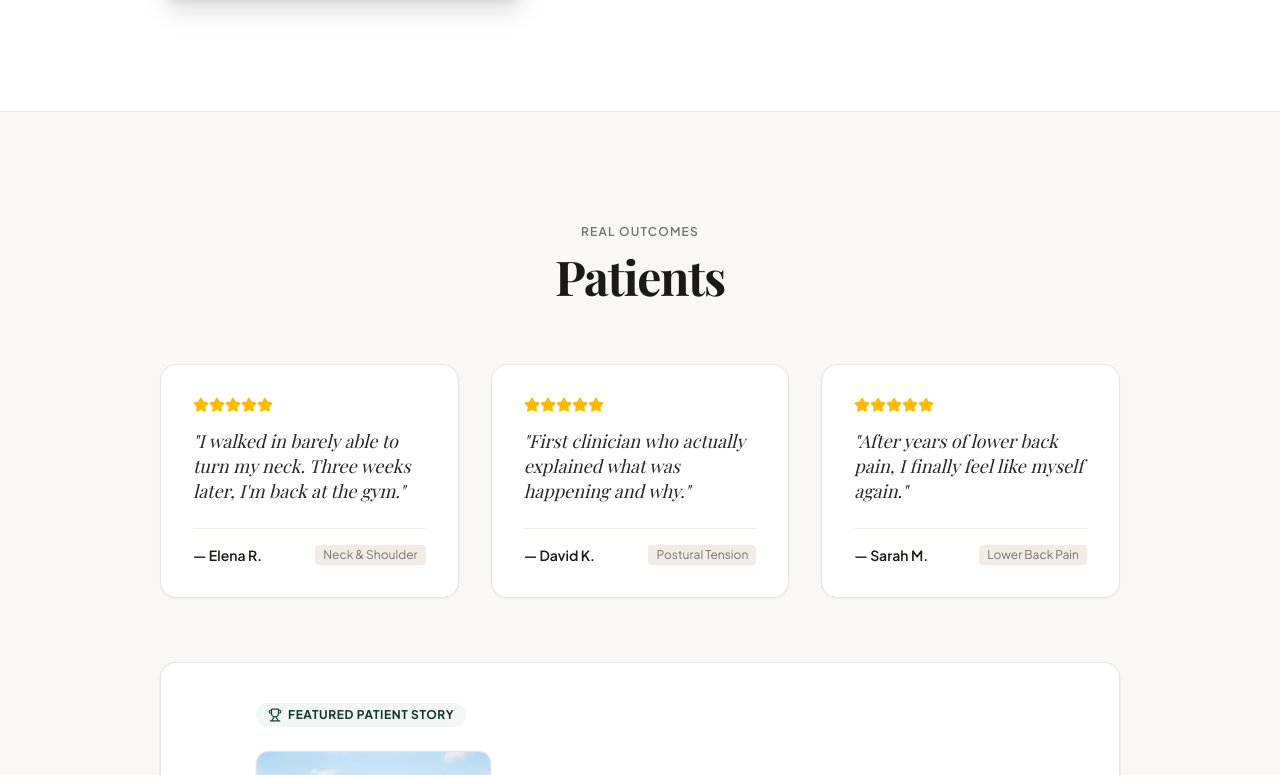
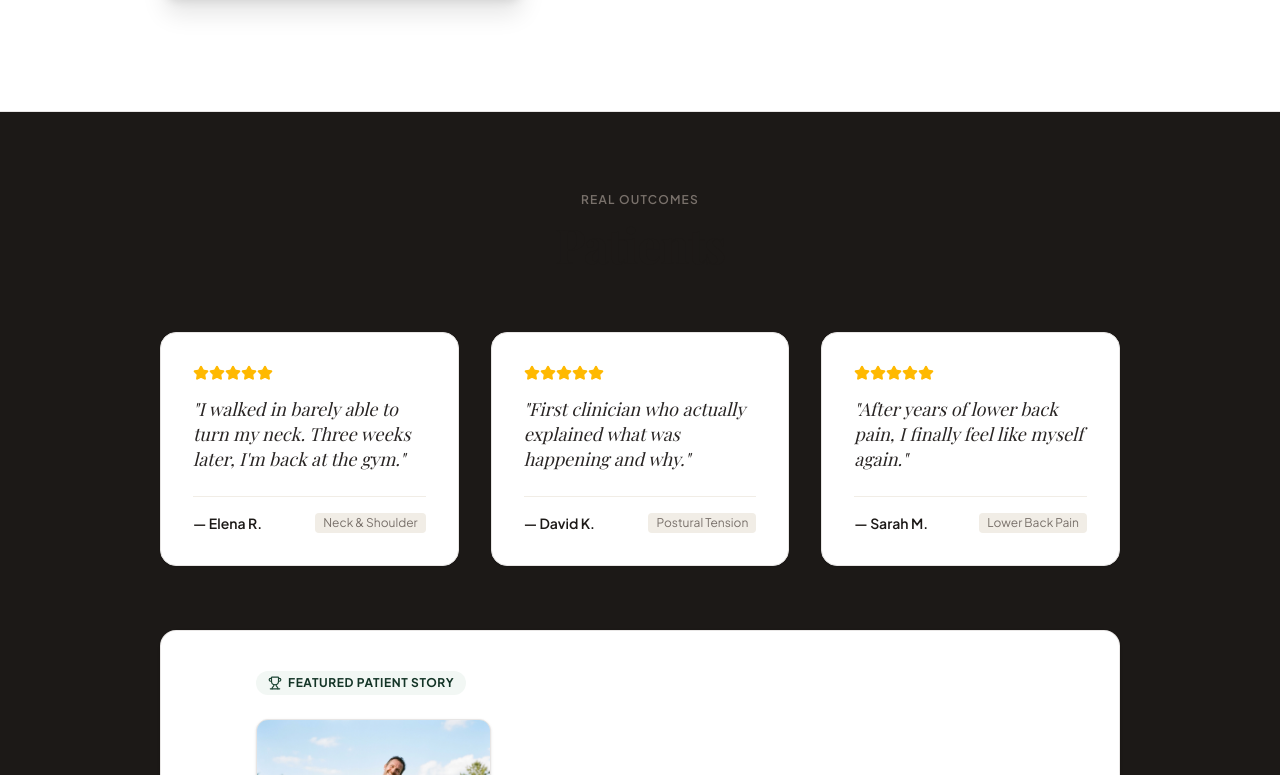
Before and after one commit to drealslick/Chiropractor-web-demo, a React (Vite) app: page / in a window 1280 px wide. Shown: the part 4345-5120 px from the top of the page. Built offline with nearby package versions, Linux system fonts and the light colour scheme; no server answers; the database is empty; a web font is replaced by a local one.

Commit message:
Update PatientsSection.tsx

```diff
--- a/src/components/PatientsSection.tsx
+++ b/src/components/PatientsSection.tsx
@@ -12,7 +12,7 @@ export const PatientsSection: React.FC<PatientsSectionProps> = ({ clinic }) => {
   const list = clinic?.customTestimonials || testimonials;
 
   return (
-    <section id="results" className="py-20 md:py-28 bg-stone-50 border-b border-stone-200 overflow-hidden">
+    <section id="results" className="py-14 md:py-20 bg-stone-900 text-stone-100 overflow-hidden">
       <div className="max-w-5xl mx-auto px-4 sm:px-6 lg:px-8">
 
         {/* Section Header */}
```
